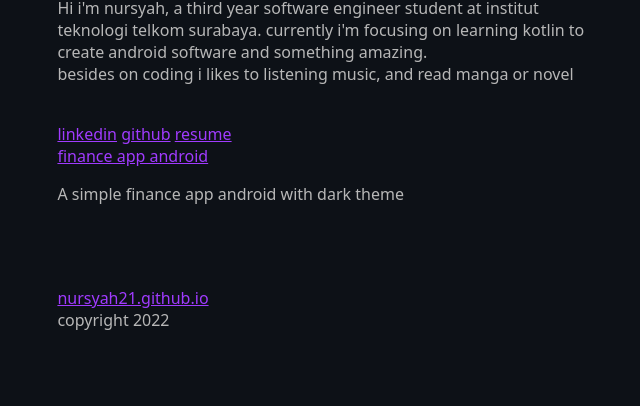
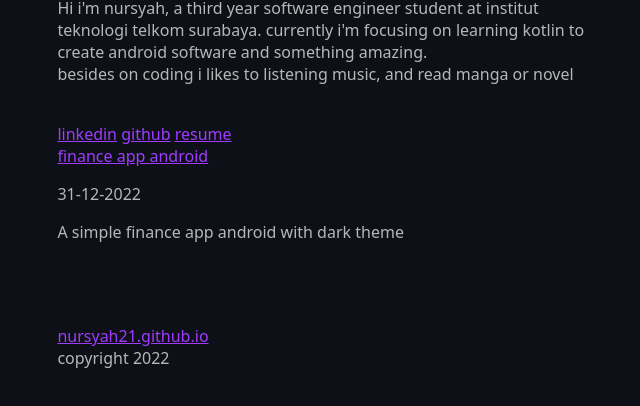
Before and after one commit to nursyah21/nursyah21.github.io, an Astro site: page / in a window 1280 px wide. Shown: the part 116-522 px from the top of the page, without its empty margins (308-948 px from the left). Built offline with nearby package versions, Linux system fonts and the light colour scheme; Astro itself is replaced by a stand-in of ours.

Commit message:
created sorted function in list blog

```diff
--- a/src/pages/index.astro
+++ b/src/pages/index.astro
@@ -1,8 +1,18 @@
 ---
 import Layout from "../layouts/Layout.astro";
 
-const post = await Astro.glob("../pages/post/*.md");
+const getTime = (str:string) => {
+	var i = Date.parse(str.split('-').reverse().join('-'))
+	console.log(i)
+	return i
+}
+
+const post = (await Astro.glob("../pages/post/*.md")).sort(
+	(a:any, b:any) =>
+		getTime(b.frontmatter.date) - getTime(a.frontmatter.date)
+	);
 ---
+
 
 <Layout title="Nursyah's page">
 	<h1><span class="text-gradient">Nursyah's</span></h1>
@@ -21,12 +31,19 @@ const post = await Astro.glob("../pages/post/*.md");
 		{
 			post.map((post) => (
 				<div class="p-2 bg-slate-800 rounded-md m-2 ">
-					<a class="no-underline" href={post.url}>
+					<div class="flex justify-between">
+						<a class="no-underline" href={post.url}>
 						{post.frontmatter.title}
-					</a>
+						</a>
+						<p class="text-slate-400 text-sm">
+							{post.frontmatter.date}
+						</p>
+					</div>
+
 					<p>{post.frontmatter.description}</p>
 				</div>
 			))
+
 		}
 	</section>
 </Layout>
--- a/src/pages/post/finance_app_android.md
+++ b/src/pages/post/finance_app_android.md
@@ -2,7 +2,7 @@
 layout: ../../layouts/PostLayout.astro
 title: finance app android
 author: nursyah
-date: 23-12-2022
+date: 31-12-2022
 description: A simple finance app android with dark theme
 ---
 <p align="center">
@@ -21,4 +21,5 @@ screenshots application
 
 source-code: https://github.com/nursyah21/financeapp-android <br><br>
 
-at the start of development, i want to build a simple android app with applying modern android development like jetpack compose, hilt dependencies, and baseline profiles
+at the start of development, i want to build a simple android app with applying modern android
+ development like jetpack compose, hilt dependencies, and baseline profiles
```
